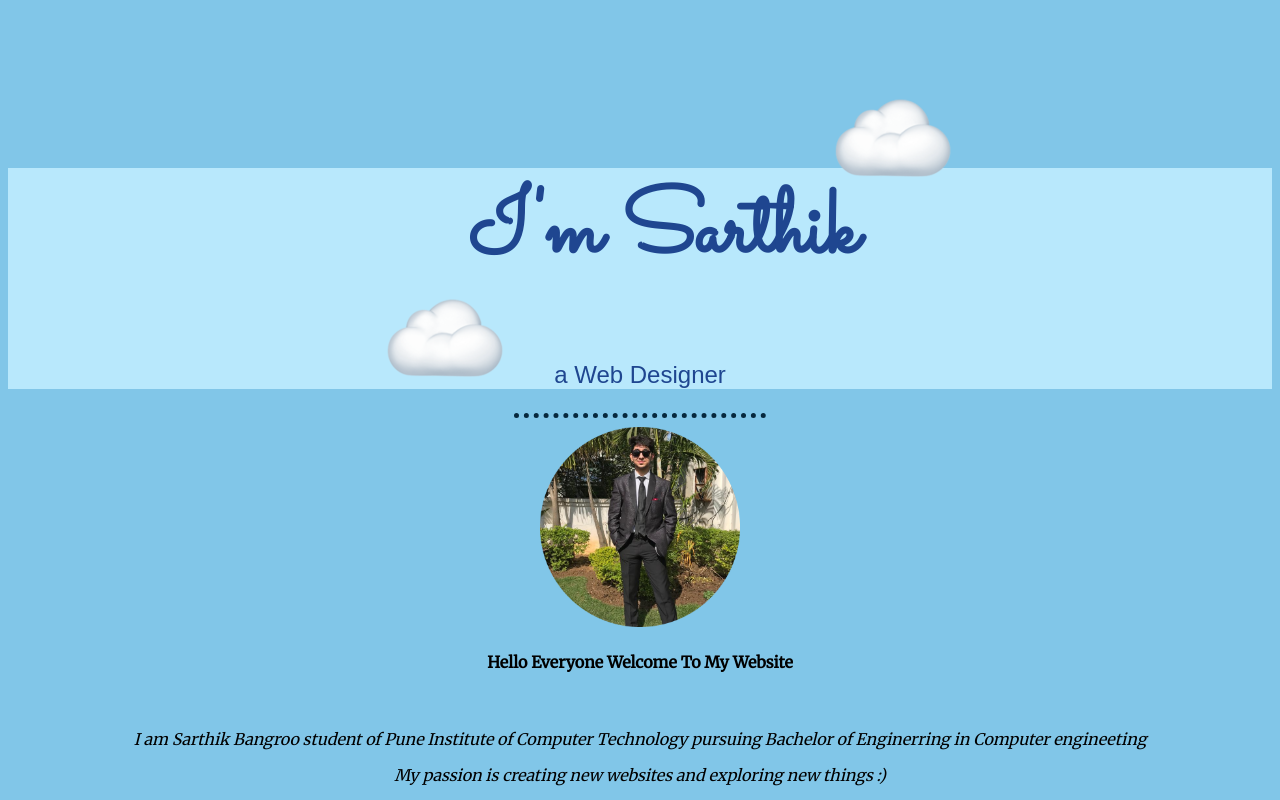
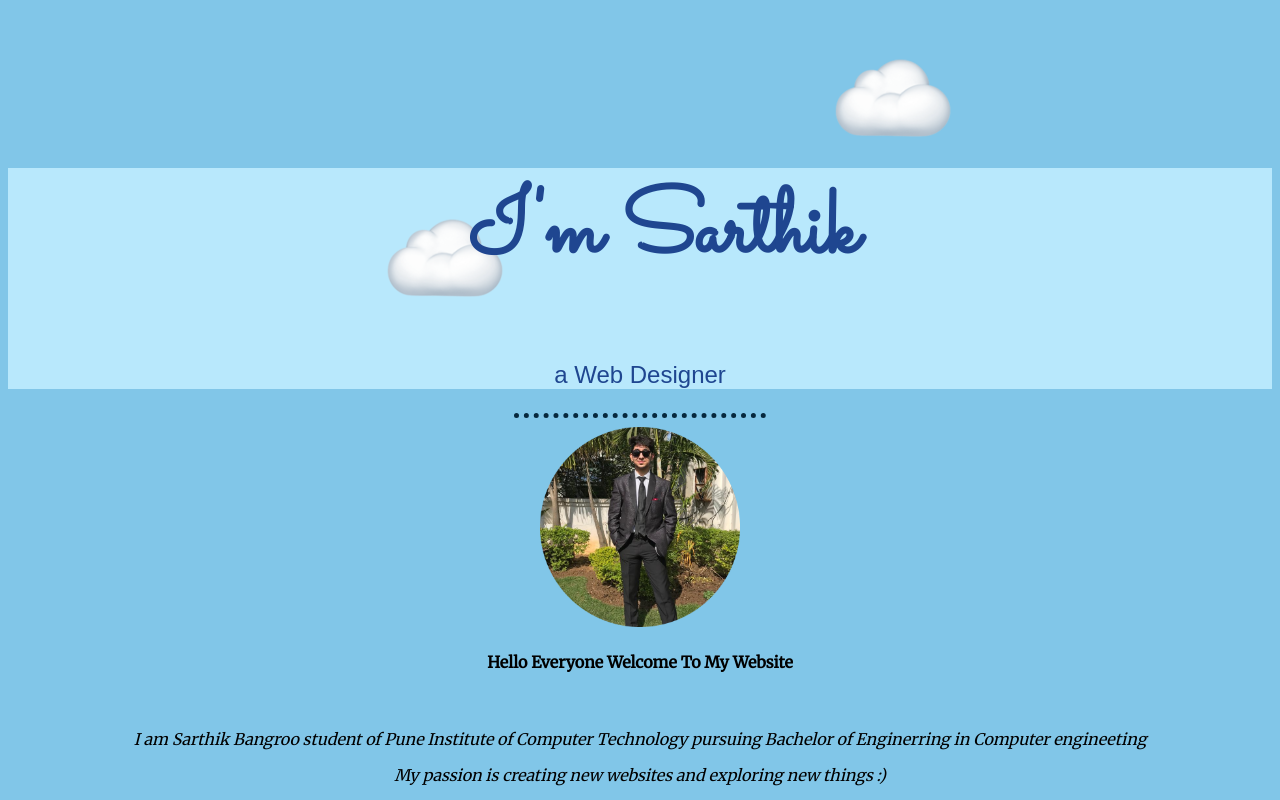
Before and after one commit to bangroosarthik/family, a plain HTML site: page index.html in a window 1280 px wide. Shown: the top 800 px of the page. Drawn offline with Linux system fonts and the light colour scheme.

Commit message:
Update styles.css

```diff
--- a/css/styles.css
+++ b/css/styles.css
@@ -41,14 +41,14 @@ h3{
 .cloud2{
   display: inline-block;
   position: absolute;
-  top: 10%;
+  top: 5%;
   left: 65%;
 }
 
 .cloud1{
   display: inline-block;
   position: absolute;
-  top: 35%;
+  top: 25%;
   left:30%;
 }
 
```
